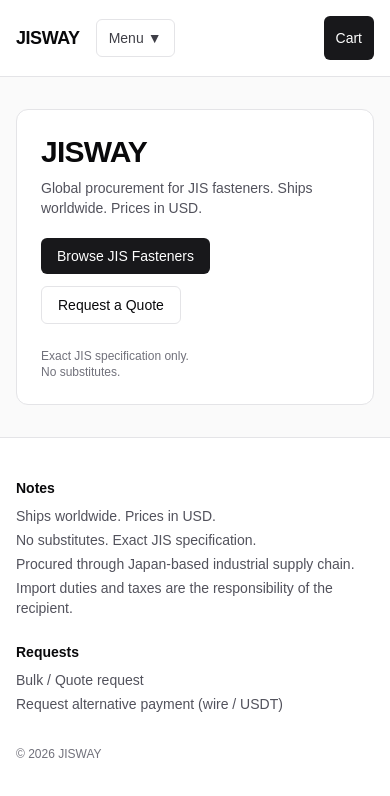
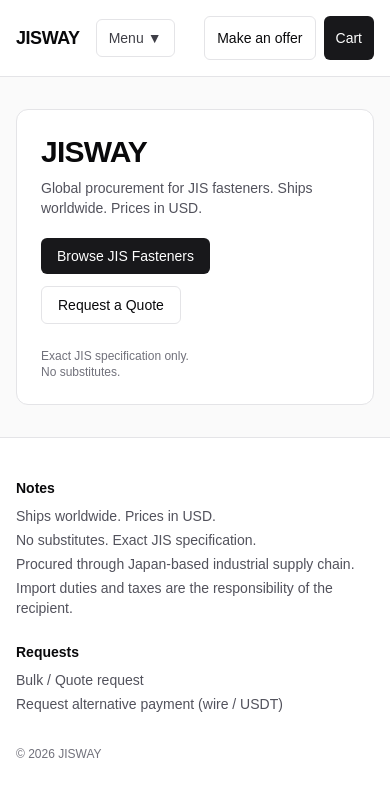
Before and after one commit to Ejis0n/JISWAY, a Next.js app in the folder jisway/: page / in a window 390 px wide. Shown: the top 796 px of the page. Built offline with nearby package versions, Linux system fonts and the light colour scheme; no server answers.

Commit message:
fix: オファーAPIのvariantId解決、スマホでMake an offerを常時表示

```diff
--- a/jisway/src/components/SiteHeader.tsx
+++ b/jisway/src/components/SiteHeader.tsx
@@ -55,7 +55,7 @@ export function SiteHeader() {
           </details>
         </div>
 
-        <div className="flex shrink-0 items-center gap-3">
+        <div className="flex shrink-0 items-center gap-2 sm:gap-3">
           <Link
             href="/quote"
             className="hidden rounded-md border border-zinc-200 px-3 py-2 text-sm hover:bg-zinc-50 dark:border-zinc-800 dark:hover:bg-zinc-900 sm:inline-block"
@@ -64,7 +64,7 @@ export function SiteHeader() {
           </Link>
           <Link
             href="/offer"
-            className="hidden rounded-md border border-zinc-200 px-3 py-2 text-sm hover:bg-zinc-50 dark:border-zinc-800 dark:hover:bg-zinc-900 sm:inline-block"
+            className="rounded-md border border-zinc-200 px-3 py-2 text-sm hover:bg-zinc-50 dark:border-zinc-800 dark:hover:bg-zinc-900 min-h-[44px] inline-flex items-center justify-center"
           >
             Make an offer
           </Link>
```
